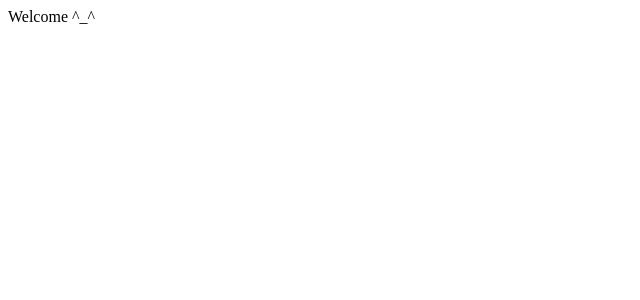
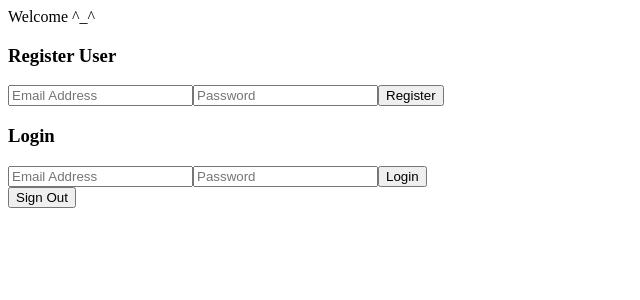
Before and after one commit to Nasiefk14/React-Firebase-Todo, a React (Create React App) app in the folder todo-app/: page / in a window 1280 px wide. Shown: the top 300 px of the page, without its empty margins (0-640 px from the left). Built offline with nearby package versions, Linux system fonts and the light colour scheme; no server answers.

Commit message:
Setup Auth and Login Template

```diff
--- a/todo-app/src/components/pages/Welcome.jsx
+++ b/todo-app/src/components/pages/Welcome.jsx
@@ -1,11 +1,91 @@
-import React from 'react';
+import React from "react";
+import { useState } from "react";
+import { auth } from "../../firebase";
+import {
+  createUserWithEmailAndPassword,
+  signInWithEmailAndPassword,
+  signOut,
+  onAuthStateChanged,
+} from "firebase/auth";
 
 const Welcome = () => {
-    return (
-        <div>
+  const [registerEmail, setRegisterEmail] = useState("");
+  const [registerPassword, setRegisterPassword] = useState("");
+  const [loginEmail, setLoginEmail] = useState("");
+  const [loginPassword, setLoginPassword] = useState("");
 
-        </div>
-    );
-}
+  const register = () => {
+    createUserWithEmailAndPassword(auth, registerEmail, registerPassword)
+      .then((cred) => {
+        console.log("User Created: ", cred.user);
+      })
+      .catch((err) => {
+        console.log(err.message);
+      });
+  };
+  const login = () => {
+    signInWithEmailAndPassword(auth, loginEmail, loginPassword)
+      .then((cred) => {
+        console.log("User Logged In: ", cred.user);
+      })
+      .catch((err) => {
+        console.log(err.message);
+      });
+  };
+  const logout = () => {
+    signOut(auth)
+      .then(() => {
+        console.log("User Signed Out");
+      })
+      .catch((err) => {
+        console.log(err.message);
+      });
+  };
+
+  onAuthStateChanged(auth,(user) => {
+    console.log('User Status Changed: ',user)
+})
+  return (
+    <>
+      <div>
+        <h3>Register User</h3>
+        <input
+          type="email"
+          placeholder="Email Address"
+          onChange={(e) => {
+            setRegisterEmail(e.target.value);
+          }}
+        />
+        <input
+          type="password"
+          placeholder="Password"
+          onChange={(e) => {
+            setRegisterPassword(e.target.value);
+          }}
+        />
+        <button onClick={register}>Register</button>
+      </div>
+      <div>
+        <h3>Login</h3>
+        <input
+          type="email"
+          placeholder="Email Address"
+          onChange={(e) => {
+            setLoginEmail(e.target.value);
+          }}
+        />
+        <input
+          type="password"
+          placeholder="Password"
+          onChange={(e) => {
+            setLoginPassword(e.target.value);
+          }}
+        />
+        <button onClick={login}>Login</button>
+      </div>
+      <button onClick={logout}>Sign Out</button>
+    </>
+  );
+};
 
 export default Welcome;
--- a/todo-app/src/firebase.js
+++ b/todo-app/src/firebase.js
@@ -1,5 +1,6 @@
 import { initializeApp } from 'firebase/app'
 import { getFirestore } from 'firebase/firestore'
+import { getAuth } from 'firebase/auth'
 
 // For Firebase JS SDK v7.20.0 and later, measurementId is optional
 const firebaseConfig = {
@@ -14,5 +15,6 @@ const firebaseConfig = {
 
 const app = initializeApp(firebaseConfig)
 const database = getFirestore(app)
+const auth = getAuth(app)
 
-export{ database }
+export{ database, auth}
```
